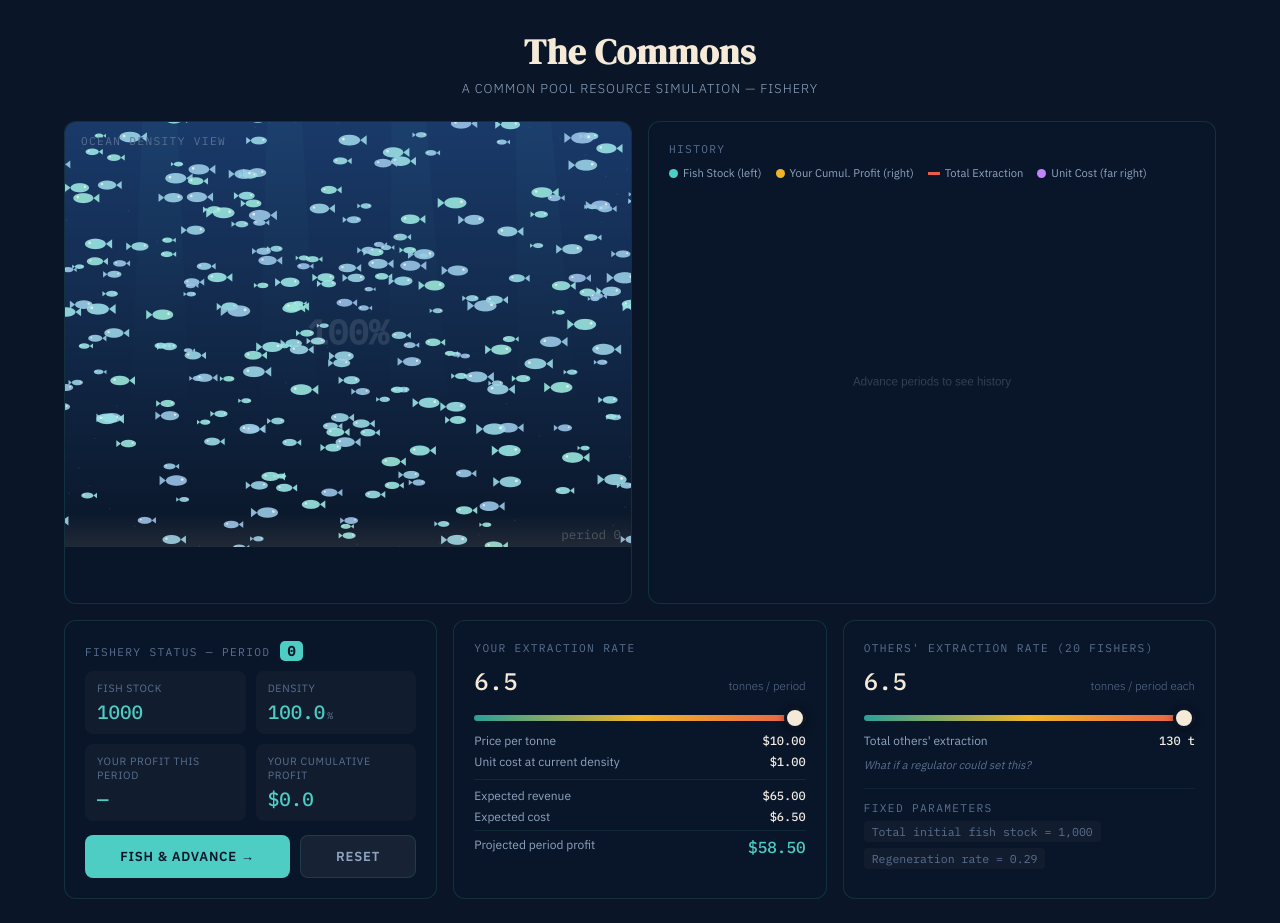
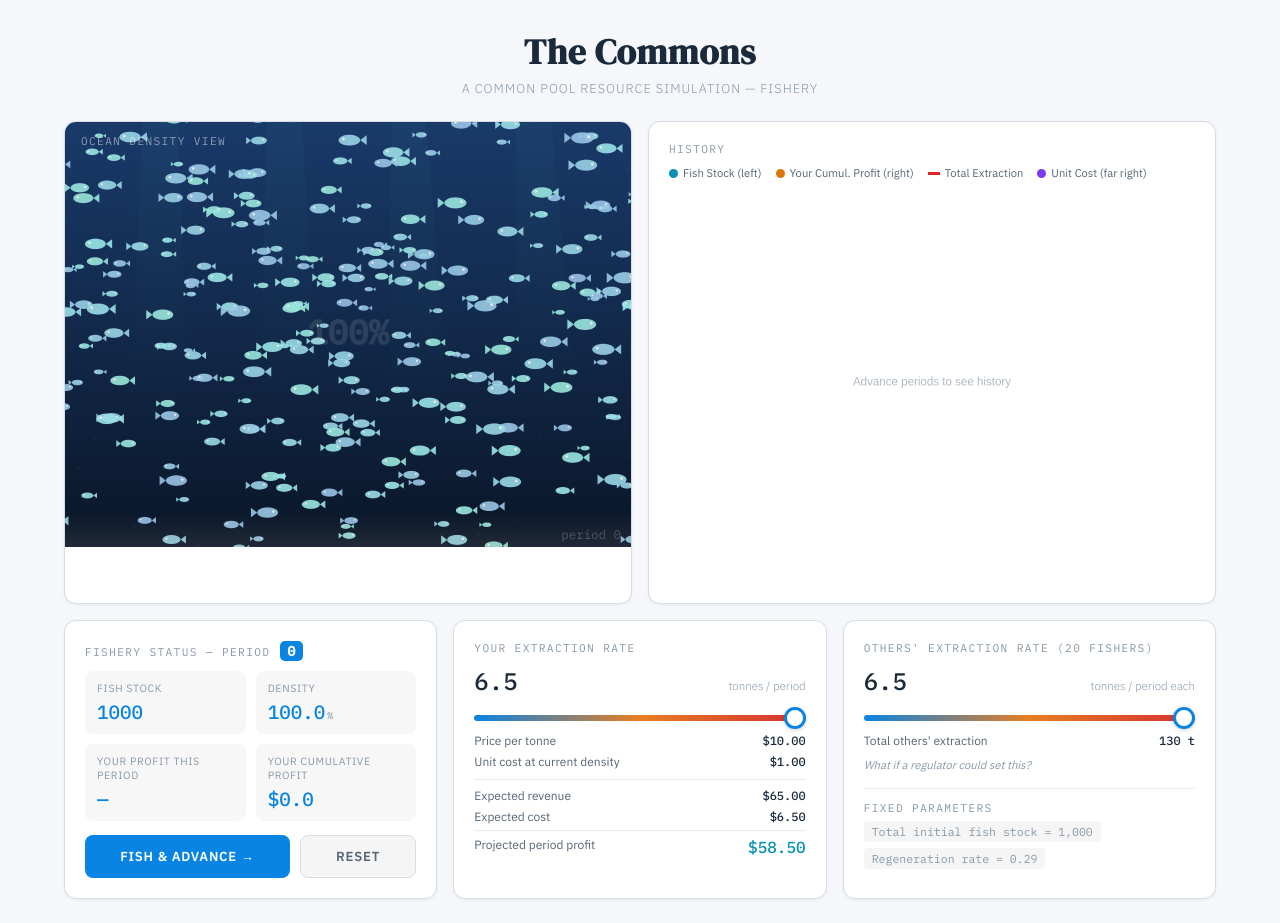
Before and after one commit to llamartin/fish, a plain HTML site: page index.html in a window 1280 px wide. Drawn offline with Linux system fonts and the light colour scheme.

Commit message:
Add files via upload

```diff
--- a/index.html
+++ b/index.html
@@ -10,22 +10,22 @@
 * { margin: 0; padding: 0; box-sizing: border-box; }
 
 :root {
-  --ocean-deep: #0a1628;
-  --ocean-mid: #12294a;
-  --ocean-light: #1a3a6a;
+  --ocean-deep: #f5f7fa;
+  --ocean-mid: #e8ecf2;
+  --ocean-light: #dce2ea;
   --ocean-surface: #2a5a9a;
-  --sand: #e8d5b7;
-  --sand-light: #f5ead8;
-  --coral: #e85d4a;
-  --coral-light: #f07d6e;
-  --seafoam: #4ecdc4;
-  --seafoam-dark: #2ba098;
-  --gold: #f0b429;
-  --text-primary: #f0ece4;
-  --text-secondary: #8fa4c0;
-  --text-dim: #5a7090;
-  --panel-bg: rgba(10, 22, 40, 0.85);
-  --panel-border: rgba(78, 205, 196, 0.15);
+  --sand: #1a2a3a;
+  --sand-light: #1a2a3a;
+  --coral: #d63031;
+  --coral-light: #e05050;
+  --seafoam: #0984e3;
+  --seafoam-dark: #0767b3;
+  --gold: #e67e22;
+  --text-primary: #1a2a3a;
+  --text-secondary: #556677;
+  --text-dim: #8899aa;
+  --panel-bg: #ffffff;
+  --panel-border: #d6dde5;
 }
 
 body {
@@ -44,13 +44,13 @@ body {
   font-family: 'DM Serif Display', serif;
   font-size: 2.2rem;
   letter-spacing: 0.02em;
-  color: var(--sand-light);
+  color: var(--text-primary);
   margin-bottom: 4px;
 }
 .header .subtitle {
   font-size: 0.8rem;
   font-weight: 300;
-  color: var(--text-secondary);
+  color: var(--text-dim);
   letter-spacing: 0.08em;
   text-transform: uppercase;
 }
@@ -77,6 +77,7 @@ body {
   border-radius: 12px;
   padding: 20px;
   position: relative;
+  box-shadow: 0 1px 3px rgba(0,0,0,0.06);
 }
 .panel-title {
   font-family: 'IBM Plex Mono', monospace;
@@ -97,6 +98,7 @@ body {
   top: 12px; left: 16px;
   z-index: 2;
   margin-bottom: 0;
+  color: rgba(255,255,255,0.5);
 }
 #oceanCanvas {
   width: 100%;
@@ -143,7 +145,7 @@ body {
   gap: 10px;
 }
 .stat-item {
-  background: rgba(255,255,255,0.03);
+  background: rgba(0,0,0,0.03);
   border-radius: 8px;
   padding: 10px 12px;
 }
@@ -180,7 +182,7 @@ body {
   font-family: 'IBM Plex Mono', monospace;
   font-size: 1.5rem;
   font-weight: 500;
-  color: var(--sand-light);
+  color: var(--text-primary);
 }
 .slider-header .rate-unit {
   font-size: 0.72rem;
@@ -191,7 +193,7 @@ input[type="range"] {
   -webkit-appearance: none;
   width: 100%;
   height: 6px;
-  background: linear-gradient(to right, var(--seafoam-dark), var(--gold), var(--coral));
+  background: linear-gradient(to right, var(--seafoam), var(--gold), var(--coral));
   border-radius: 3px;
   outline: none;
   margin: 6px 0;
@@ -200,18 +202,18 @@ input[type="range"]::-webkit-slider-thumb {
   -webkit-appearance: none;
   width: 22px; height: 22px;
   border-radius: 50%;
-  background: var(--sand-light);
+  background: #ffffff;
   cursor: pointer;
-  border: 3px solid var(--ocean-deep);
-  box-shadow: 0 2px 8px rgba(0,0,0,0.4);
+  border: 3px solid var(--seafoam);
+  box-shadow: 0 1px 4px rgba(0,0,0,0.2);
 }
 input[type="range"]::-moz-range-thumb {
   width: 22px; height: 22px;
   border-radius: 50%;
-  background: var(--sand-light);
+  background: #ffffff;
   cursor: pointer;
-  border: 3px solid var(--ocean-deep);
-  box-shadow: 0 2px 8px rgba(0,0,0,0.4);
+  border: 3px solid var(--seafoam);
+  box-shadow: 0 1px 4px rgba(0,0,0,0.2);
 }
 
 .cost-readout {
@@ -247,26 +249,26 @@ input[type="range"]::-moz-range-thumb {
 }
 .btn-advance {
   background: var(--seafoam);
-  color: var(--ocean-deep);
+  color: #ffffff;
 }
 .btn-advance:hover { background: var(--seafoam-dark); }
 .btn-advance:disabled {
-  background: var(--text-dim);
+  background: #bcc5ce;
   cursor: not-allowed;
 }
 .btn-reset {
-  background: rgba(255,255,255,0.06);
+  background: rgba(0,0,0,0.04);
   color: var(--text-secondary);
   border: 1px solid var(--panel-border);
   flex: 0.5;
 }
-.btn-reset:hover { background: rgba(255,255,255,0.1); }
+.btn-reset:hover { background: rgba(0,0,0,0.08); }
 
 /* FIXED PARAMS */
 .period-badge {
   display: inline-block;
   background: var(--seafoam);
-  color: var(--ocean-deep);
+  color: #ffffff;
   font-weight: 600;
   font-size: 0.85rem;
   min-width: 1.6em;
@@ -286,7 +288,7 @@ input[type="range"]::-moz-range-thumb {
   color: var(--text-dim);
 }
 .fixed-params-list span {
-  background: rgba(255,255,255,0.03);
+  background: rgba(0,0,0,0.04);
   padding: 3px 8px;
   border-radius: 4px;
 }
@@ -334,10 +336,10 @@ input[type="range"]::-moz-range-thumb {
     <div class="panel">
       <div class="panel-title">History</div>
       <div class="legend">
-        <div class="legend-item"><div class="legend-dot" style="background:#4ecdc4"></div> Fish Stock (left)</div>
-        <div class="legend-item"><div class="legend-dot" style="background:#f0b429"></div> Your Cumul. Profit (right)</div>
-        <div class="legend-item"><div class="legend-dot" style="background:#e85d4a; border-radius:0; width:12px; height:3px;"></div> Total Extraction</div>
-        <div class="legend-item"><div class="legend-dot" style="background:#c084fc"></div> Unit Cost (far right)</div>
+        <div class="legend-item"><div class="legend-dot" style="background:#0891b2"></div> Fish Stock (left)</div>
+        <div class="legend-item"><div class="legend-dot" style="background:#d97706"></div> Your Cumul. Profit (right)</div>
+        <div class="legend-item"><div class="legend-dot" style="background:#dc2626; border-radius:0; width:12px; height:3px;"></div> Total Extraction</div>
+        <div class="legend-item"><div class="legend-dot" style="background:#7c3aed"></div> Unit Cost (far right)</div>
       </div>
       <canvas id="historyCanvas"></canvas>
     </div>
@@ -387,7 +389,7 @@ input[type="range"]::-moz-range-thumb {
           <span>Unit cost at current density</span>
           <span class="cost-val" id="unitCostDisplay">$1.00</span>
         </div>
-        <div class="cost-readout" style="margin-top: 10px; padding-top: 8px; border-top: 1px solid rgba(78,205,196,0.1);">
+        <div class="cost-readout" style="margin-top: 10px; padding-top: 8px; border-top: 1px solid rgba(0,0,0,0.08);">
           <span>Expected revenue</span>
           <span class="cost-val" id="projRevenue">$65.00</span>
         </div>
@@ -395,7 +397,7 @@ input[type="range"]::-moz-range-thumb {
           <span>Expected cost</span>
           <span class="cost-val" id="projCost">$6.50</span>
         </div>
-        <div class="cost-readout" style="margin-top: 6px; padding-top: 6px; border-top: 1px solid rgba(78,205,196,0.1);">
+        <div class="cost-readout" style="margin-top: 6px; padding-top: 6px; border-top: 1px solid rgba(0,0,0,0.08);">
           <span>Projected period profit</span>
           <span class="cost-val" id="projProfit" style="font-size: 1rem;">$58.50</span>
         </div>
@@ -418,7 +420,7 @@ input[type="range"]::-moz-range-thumb {
           What if a regulator could set this?
         </div>
       </div>
-      <div style="margin-top: 16px; padding-top: 12px; border-top: 1px solid rgba(78,205,196,0.08);">
+      <div style="margin-top: 16px; padding-top: 12px; border-top: 1px solid rgba(0,0,0,0.08);">
         <div class="panel-title" style="margin-bottom: 6px;">Fixed Parameters</div>
         <div class="fixed-params-list">
           <span>Total initial fish stock = 1,000</span>
@@ -568,7 +570,7 @@ function updateUI() {
   const proj = calcProfit(yourRate);
   const projEl = document.getElementById('projProfit');
   projEl.textContent = '$' + proj.toFixed(2);
-  projEl.style.color = proj < 0 ? '#e85d4a' : '#4ecdc4';
+  projEl.style.color = proj < 0 ? '#dc2626' : '#0891b2';
 
   // Expected revenue and cost
   const totalWanted = N_OTHERS * p.othersRate + yourRate;
@@ -730,7 +732,7 @@ function drawHistory() {
   hctx.clearRect(0, 0, W, H);
 
   if (hist.length < 2) {
-    hctx.fillStyle = 'rgba(143, 164, 192, 0.3)';
+    hctx.fillStyle = 'rgba(100, 116, 139, 0.5)';
     hctx.font = `${W * 0.022}px 'IBM Plex Sans', sans-serif`;
     hctx.textAlign = 'center';
     hctx.fillText('Advance periods to see history', W / 2, H / 2);
@@ -755,7 +757,7 @@ function drawHistory() {
   function yUnitCost(v) { return pad.t + (1 - Math.min(v, maxUnitCost) / maxUnitCost) * ch; }
 
   // Grid
-  hctx.strokeStyle = 'rgba(143, 164, 192, 0.08)';
+  hctx.strokeStyle = 'rgba(100, 116, 139, 0.12)';
   hctx.lineWidth = 1;
   for (let i = 0; i <= 4; i++) {
     const y = pad.t + (i / 4) * ch;
@@ -763,20 +765,20 @@ function drawHistory() {
   }
 
   // Period ticks
-  hctx.fillStyle = 'rgba(143, 164, 192, 0.35)';
+  hctx.fillStyle = 'rgba(100, 116, 139, 0.6)';
   hctx.font = `${W * 0.018}px 'IBM Plex Mono', monospace`;
   hctx.textAlign = 'center';
   for (let i = 0; i <= maxPeriod; i += 3) {
     const x = xPos(i);
     hctx.fillText(i, x, H - pad.b + 18);
-    hctx.strokeStyle = 'rgba(143, 164, 192, 0.05)';
+    hctx.strokeStyle = 'rgba(100, 116, 139, 0.08)';
     hctx.beginPath(); hctx.moveTo(x, pad.t); hctx.lineTo(x, pad.t + ch); hctx.stroke();
   }
   hctx.fillText('Period', pad.l + cw / 2, H - 2);
 
   // Left axis (stock)
   hctx.save();
-  hctx.fillStyle = 'rgba(78, 205, 196, 0.5)';
+  hctx.fillStyle = 'rgba(8, 145, 178, 0.7)';
   hctx.font = `${W * 0.015}px 'IBM Plex Mono', monospace`;
   hctx.textAlign = 'right';
   hctx.fillText(Math.round(maxStock), pad.l - 6, pad.t + 6);
@@ -785,7 +787,7 @@ function drawHistory() {
 
   // Right axis — unit cost (purple)
   hctx.save();
-  hctx.fillStyle = 'rgba(192, 132, 252, 0.6)';
+  hctx.fillStyle = 'rgba(124, 58, 237, 0.7)';
   hctx.font = `${W * 0.015}px 'IBM Plex Mono', monospace`;
   hctx.textAlign = 'left';
   hctx.fillText('$' + Math.round(maxUnitCost), W - pad.r + 6, pad.t + 6);
@@ -794,7 +796,7 @@ function drawHistory() {
 
   // Far-right axis — cumul profit (gold) offset further
   hctx.save();
-  hctx.fillStyle = 'rgba(240, 180, 41, 0.5)';
+  hctx.fillStyle = 'rgba(217, 119, 6, 0.7)';
   hctx.font = `${W * 0.013}px 'IBM Plex Mono', monospace`;
   hctx.textAlign = 'left';
   hctx.fillText('$' + Math.round(maxProfit), W - pad.r + 42, pad.t + 6);
@@ -804,7 +806,7 @@ function drawHistory() {
   // Price reference line (horizontal dashed)
   const priceY = yUnitCost(p.price);
   hctx.save();
-  hctx.strokeStyle = 'rgba(240, 236, 228, 0.2)';
+  hctx.strokeStyle = 'rgba(100, 116, 139, 0.3)';
   hctx.lineWidth = 1;
   hctx.setLineDash([4, 4]);
   hctx.beginPath();
@@ -812,7 +814,7 @@ function drawHistory() {
   hctx.lineTo(W - pad.r, priceY);
   hctx.stroke();
   hctx.setLineDash([]);
-  hctx.fillStyle = 'rgba(240, 236, 228, 0.3)';
+  hctx.fillStyle = 'rgba(100, 116, 139, 0.5)';
   hctx.font = `${W * 0.013}px 'IBM Plex Mono', monospace`;
   hctx.textAlign = 'right';
   hctx.fillText('price = $' + p.price, W - pad.r - 4, priceY - 5);
@@ -829,7 +831,7 @@ function drawHistory() {
   hctx.lineTo(xPos(hist[hist.length - 1].period), yStock(0));
   hctx.lineTo(xPos(0), yStock(0));
   hctx.closePath();
-  hctx.fillStyle = 'rgba(78, 205, 196, 0.07)';
+  hctx.fillStyle = 'rgba(8, 145, 178, 0.08)';
   hctx.fill();
   hctx.restore();
 
@@ -849,14 +851,14 @@ function drawHistory() {
     hctx.setLineDash([]);
   }
 
-  drawLine(hist, d => yStock(d.stock), '#4ecdc4', 3, false);
-  drawLine(hist, d => yProfit(d.cumulProfit), '#f0b429', 2.5, false);
-  drawLine(hist.slice(1), d => yExtract(d.extraction), '#e85d4a', 2, true);
-  drawLine(hist, d => yUnitCost(d.unitCost), '#c084fc', 2.5, false);
+  drawLine(hist, d => yStock(d.stock), '#0891b2', 3, false);
+  drawLine(hist, d => yProfit(d.cumulProfit), '#d97706', 2.5, false);
+  drawLine(hist.slice(1), d => yExtract(d.extraction), '#dc2626', 2, true);
+  drawLine(hist, d => yUnitCost(d.unitCost), '#7c3aed', 2.5, false);
 
   // Dots on stock
   hist.forEach(d => {
-    hctx.fillStyle = '#4ecdc4';
+    hctx.fillStyle = '#0891b2';
     hctx.beginPath();
     hctx.arc(xPos(d.period), yStock(d.stock), 3.5, 0, Math.PI * 2);
     hctx.fill();
@@ -864,7 +866,7 @@ function drawHistory() {
 
   // Dots on profit
   hist.forEach(d => {
-    hctx.fillStyle = '#f0b429';
+    hctx.fillStyle = '#d97706';
     hctx.beginPath();
     hctx.arc(xPos(d.period), yProfit(d.cumulProfit), 3, 0, Math.PI * 2);
     hctx.fill();
@@ -872,7 +874,7 @@ function drawHistory() {
 
   // Dots on unit cost
   hist.forEach(d => {
-    hctx.fillStyle = '#c084fc';
+    hctx.fillStyle = '#7c3aed';
     hctx.beginPath();
     hctx.arc(xPos(d.period), yUnitCost(d.unitCost), 3, 0, Math.PI * 2);
     hctx.fill();
```
